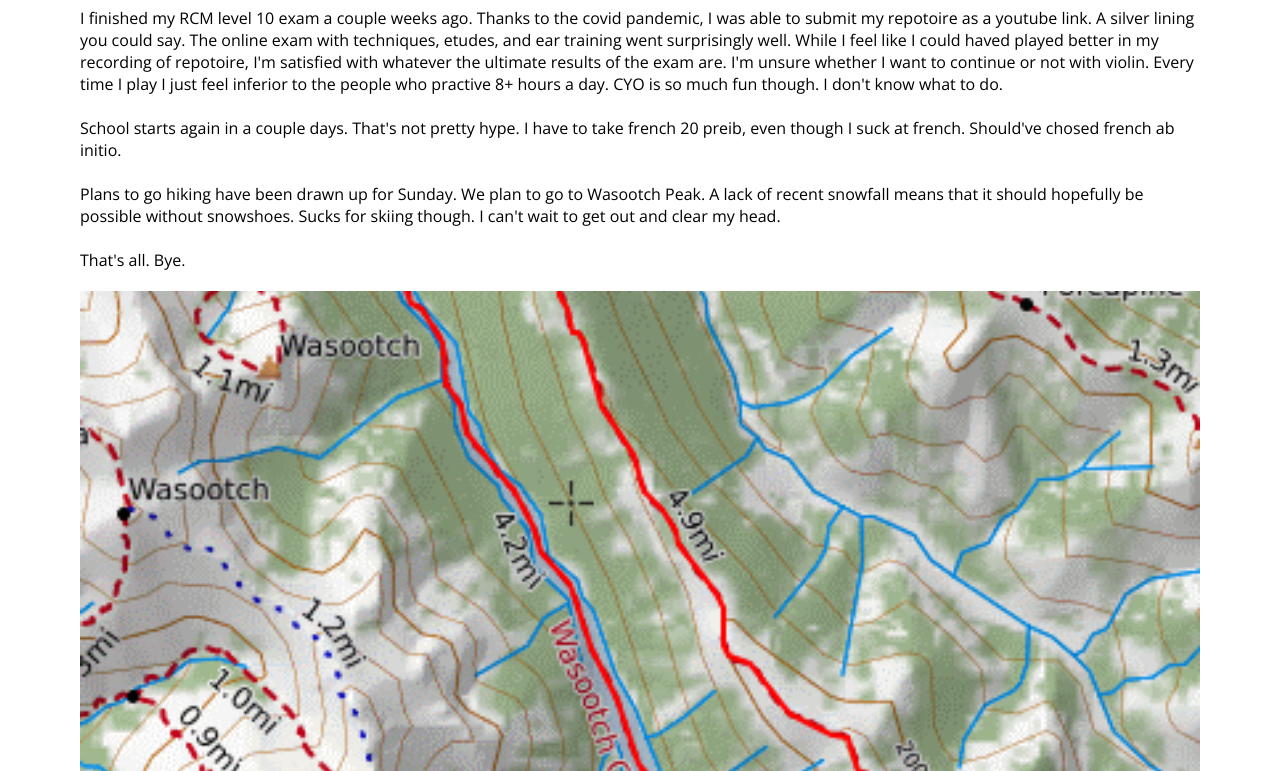
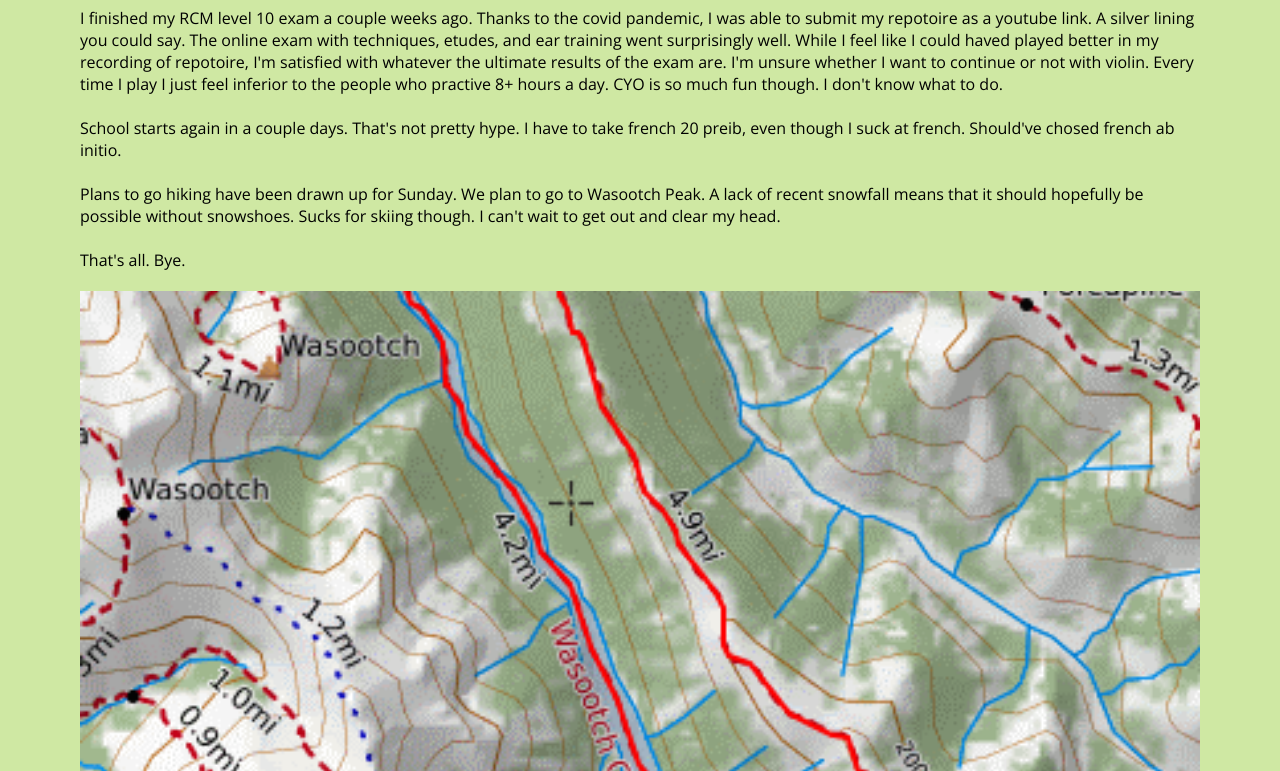
Before and after one commit to EzraH442/ezraweb_v2, a Gatsby site: page /posts/2021-01-27/ in a window 1280 px wide. Shown: the part 278-1049 px from the top of the page. Built offline with nearby package versions, Linux system fonts and the light colour scheme; Gatsby itself is replaced by a stand-in of ours.

Commit message:
updated background color on blog post template

```diff
--- a/src/templates/blog-post.jsx
+++ b/src/templates/blog-post.jsx
@@ -14,7 +14,7 @@ export default function BlogPost({ data, pageContext }) {
     return (
         <div>
             <Header />
-            <Body>
+            <Body backgroundColor="#cfe8a3">
                 <div className={styles.container}>
                     <h1 className={styles.title}>{frontmatter.title}</h1>
                     <p className={styles.date}>{frontmatter.date}</p>
--- a/src/templates/blog-post.module.css
+++ b/src/templates/blog-post.module.css
@@ -1,5 +1,5 @@
 .container {
-  margin: 50px 80px;
+  padding: 50px 80px;
 }
 .content {
   margin-bottom: 20px;
```
